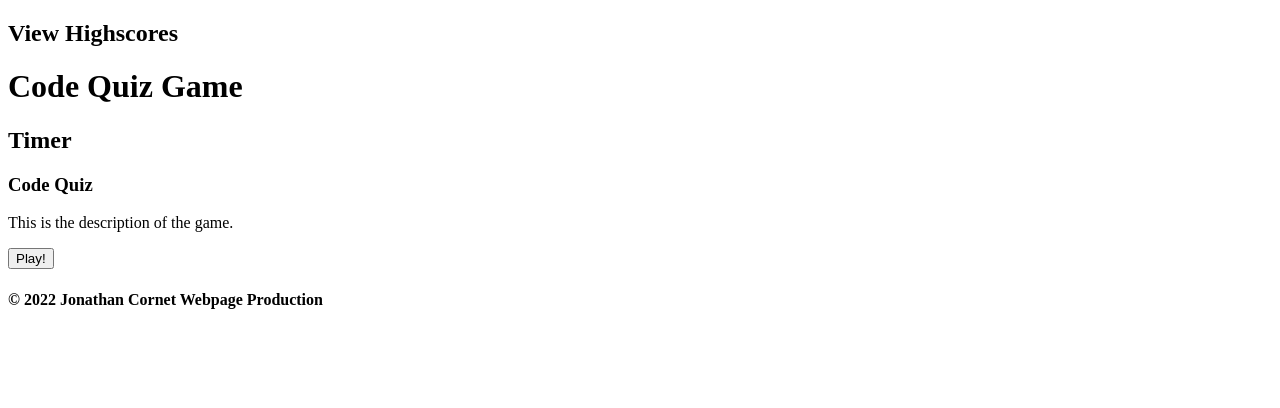
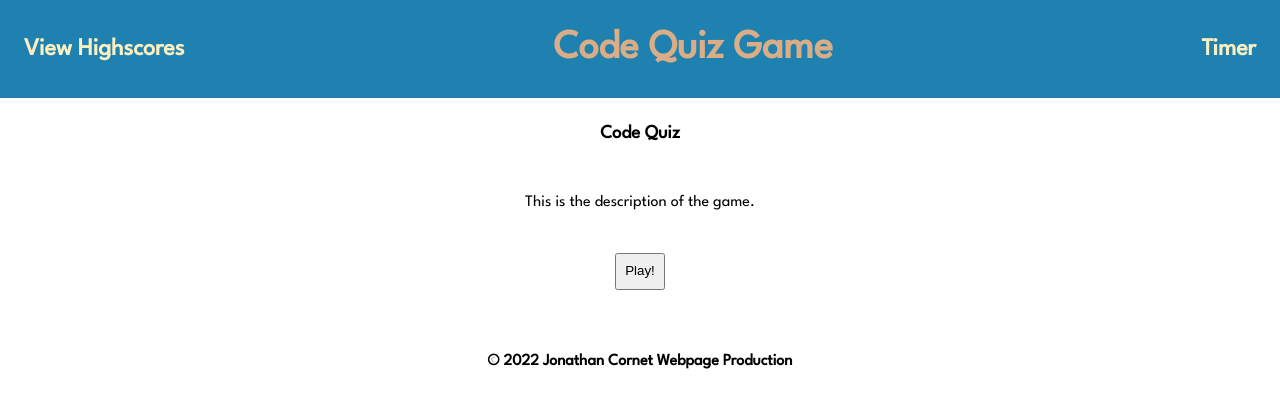
Before and after one commit to cornetj13/coding-questions-quiz-game, a plain HTML site: page index.html in a window 1280 px wide. Drawn offline with Linux system fonts and the light colour scheme.

Commit message:
Initial CSS layout.

```diff
--- a/index.html
+++ b/index.html
@@ -4,25 +4,26 @@
   <meta charset="UTF-8">
   <meta http-equiv="X-UA-Compatible" content="IE=edge">
   <meta name="viewport" content="width=device-width, initial-scale=1.0">
+  <link rel="stylesheet" href="./style/style.css">
   <title>Code Quiz Game</title>
 </head>
 <body>
     <!-- Header -->
-    <header>
-      <h2>View Highscores</h2>
-      <h1>Code Quiz Game</h1>
-      <h2>Timer</h2>
+    <header class="flex header">
+      <h2 class="spacing">View Highscores</h2>
+      <h1 class="spacing">Code Quiz Game</h1>
+      <h2 class="spacing">Timer</h2>
     </header>
 
     <!-- Main Section -->
-    <main>
-      <h3>Code Quiz</h3>
-      <p>This is the description of the game.</p>
-      <button>Play!</button>
+    <main class="flex main">
+      <h3 class="spacing">Code Quiz</h3>
+      <p class="spacing">This is the description of the game.</p>
+      <button class="spacing">Play!</button>
     </main>
 
     <!-- Footer -->
-    <footer>
+    <footer class="flex footer">
       <h4>&copy 2022 Jonathan Cornet Webpage Production</h4>
     </footer>
 </body>
--- a/style/style.css
+++ b/style/style.css
@@ -0,0 +1,68 @@
+/* Font */
+@import url('https://fonts.googleapis.com/css2?family=League+Spartan&display=swap');
+
+/* Reset */
+* {
+  margin: 0;
+  padding: 0;
+  box-sizing: border-box;
+}
+
+/* Variable Declaration */
+:root {
+  --primary-text: #FBEEC1;
+  --secondary-text: #DAAD86;
+  --tertiary-text: #EDF5E1;
+
+  --primary-color: #1e81b0;
+  --secondary-color: #659DBD;
+  --tertiary-color: #8D8741;
+  --quaternary-color: #BC986A;
+
+  --accent-color: #7fceb1;
+
+  --border-color: #5D5C61;
+}
+
+/* Body Element */
+body {
+  font-family: 'League Spartan', sans-serif;
+}
+
+/* General Elements */
+.flex {
+  display: flex;
+  align-items: center;
+  text-align: center;
+}
+
+.spacing {
+  margin: 1rem;
+  padding: 0.5rem;
+  line-height: 1.25em;
+}
+
+/* Header Elements */
+header {
+  background-color: var(--primary-color);
+  color: var(--primary-text);
+  justify-content: space-between;
+}
+
+h1 {
+  color: var(--secondary-text);
+  font-size: 2.5em;
+}
+
+/* Main Elements */
+.main {
+  flex-direction: column;
+  /* width: 50em; */
+}
+
+/* Footer Elements */
+.footer {
+  justify-content: center;
+  margin: 1rem;
+  padding: 2rem;
+}
```
